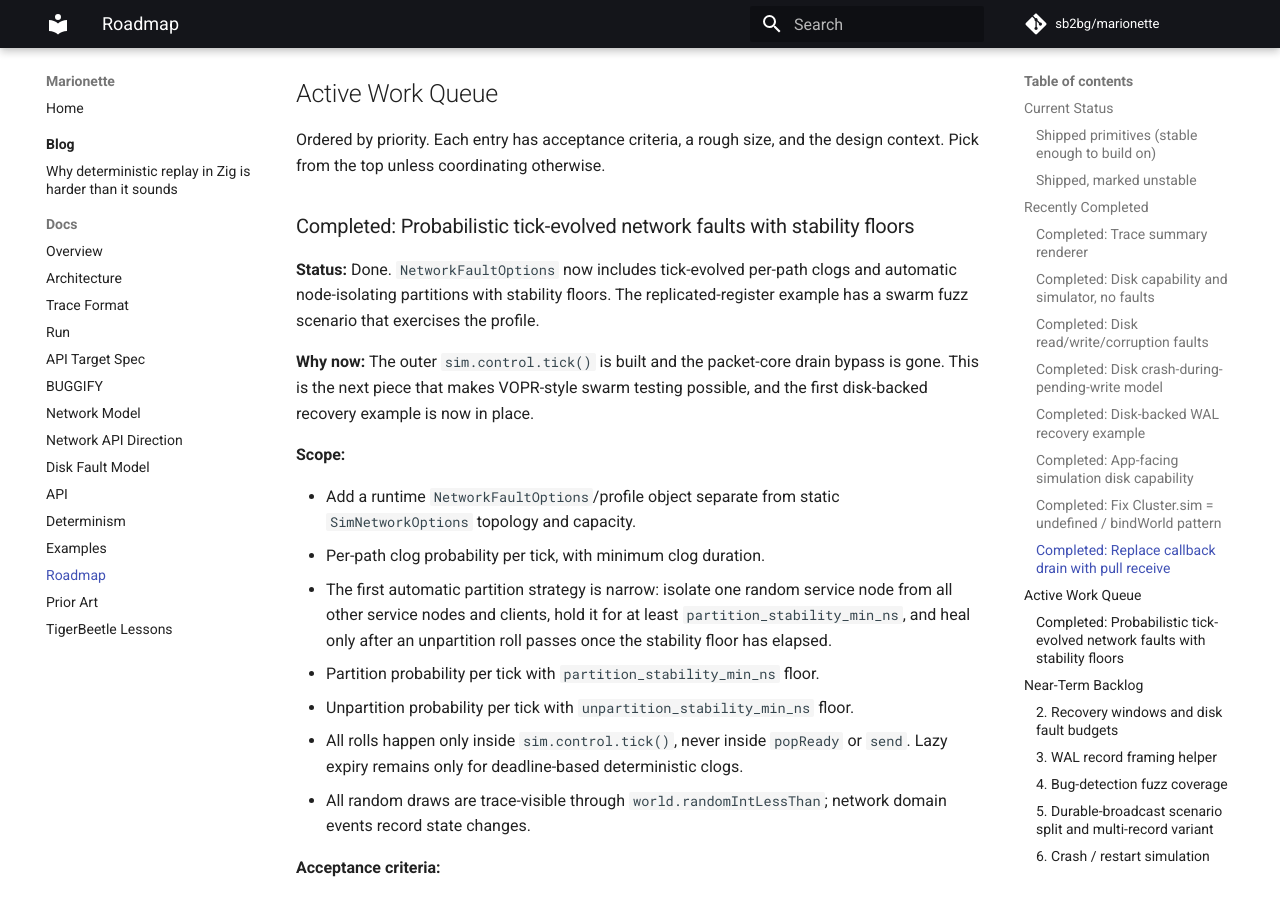
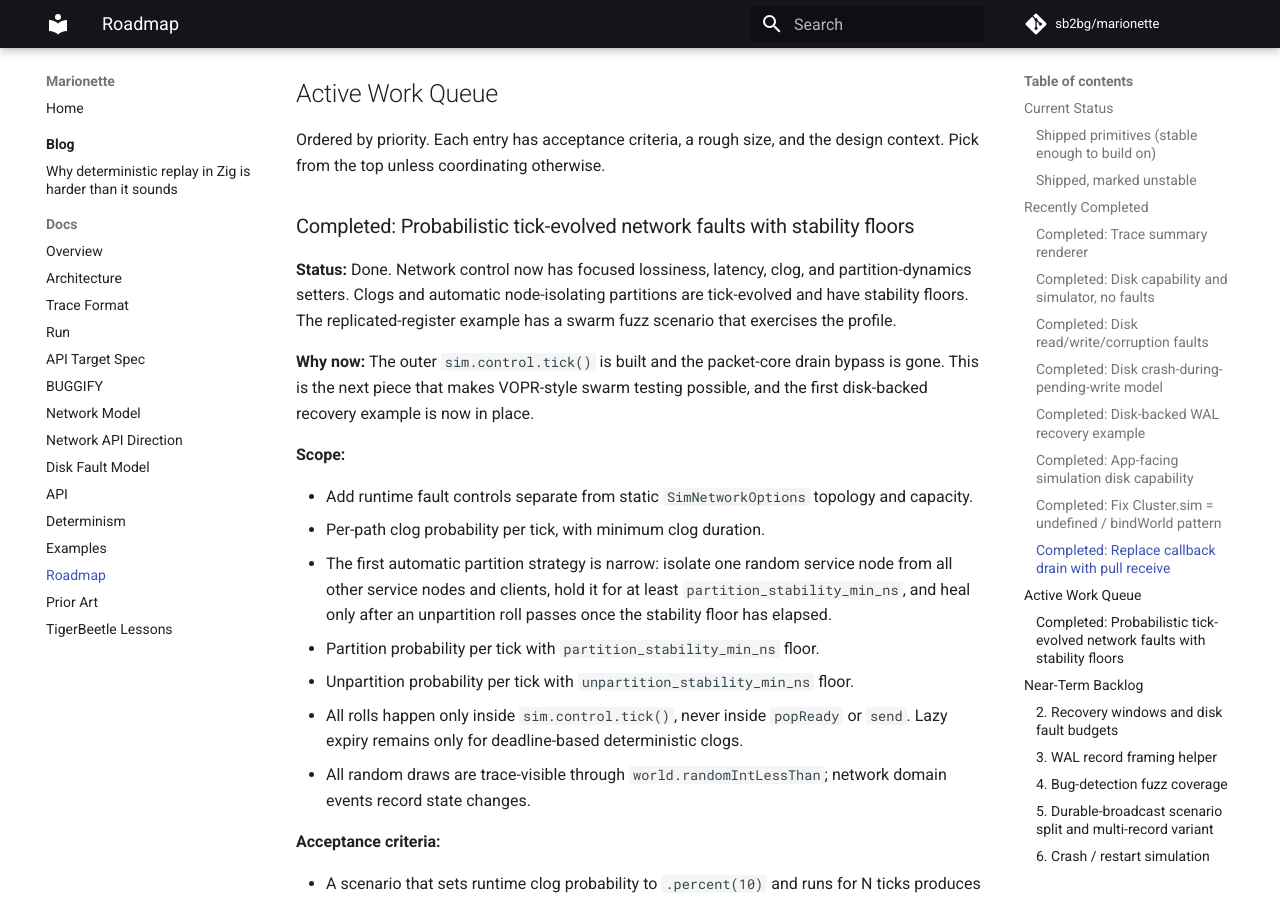
Before and after one commit to sb2bg/marionette, an MkDocs documentation site: the page built from docs/roadmap.md, in a window 1280 px wide and 900 px high, scrolled down 7708 px. Built offline with MkDocs 1.6.1 and Material for MkDocs 9.7.7, drawn with Linux system fonts in a browser that asks for light colours; comment, search, counter and statistics services are not loaded; some of the changed text lies outside the part shown.

Commit message:
Removed setFaults from AnyNetworkControl

```diff
--- a/docs/roadmap.md
+++ b/docs/roadmap.md
@@ -334,10 +334,10 @@ design context. Pick from the top unless coordinating otherwise.
 
 ### Completed: Probabilistic tick-evolved network faults with stability floors
 
-**Status:** Done. `NetworkFaultOptions` now includes tick-evolved per-path
-clogs and automatic node-isolating partitions with stability floors. The
-replicated-register example has a swarm fuzz scenario that exercises the
-profile.
+**Status:** Done. Network control now has focused lossiness, latency, clog,
+and partition-dynamics setters. Clogs and automatic node-isolating partitions
+are tick-evolved and have stability floors. The replicated-register example
+has a swarm fuzz scenario that exercises the profile.
 
 **Why now:** The outer `sim.control.tick()` is built and the packet-core drain bypass
 is gone. This is the next piece that makes VOPR-style swarm testing possible,
@@ -345,8 +345,8 @@ and the first disk-backed recovery example is now in place.
 
 **Scope:**
 
-- Add a runtime `NetworkFaultOptions`/profile object separate from static
-  `SimNetworkOptions` topology and capacity.
+- Add runtime fault controls separate from static `SimNetworkOptions`
+  topology and capacity.
 - Per-path clog probability per tick, with minimum clog duration.
 - The first automatic partition strategy is narrow: isolate one random
   service node from all other service nodes and clients, hold it for at
@@ -492,7 +492,7 @@ and item 5.
 
 Ship `smoke`, `swarm`, `replay`, `performance` as first-class named
 profiles that expand into `RunOptions`, `SimNetworkOptions`, and runtime
-`NetworkFaultOptions`. The replicated register example already manually
+network fault controls. The replicated register example already manually
 constructs these; lift them into the library. Depends on item 4.
 
 ### 8. Replace the `EventQueue` linear-scan pop with a heap
```
Also changed, not shown: docs/network.md (+4 -6 lines), docs/tigerbeetle-lessons.md (+1 -1 lines), 2 other files.
